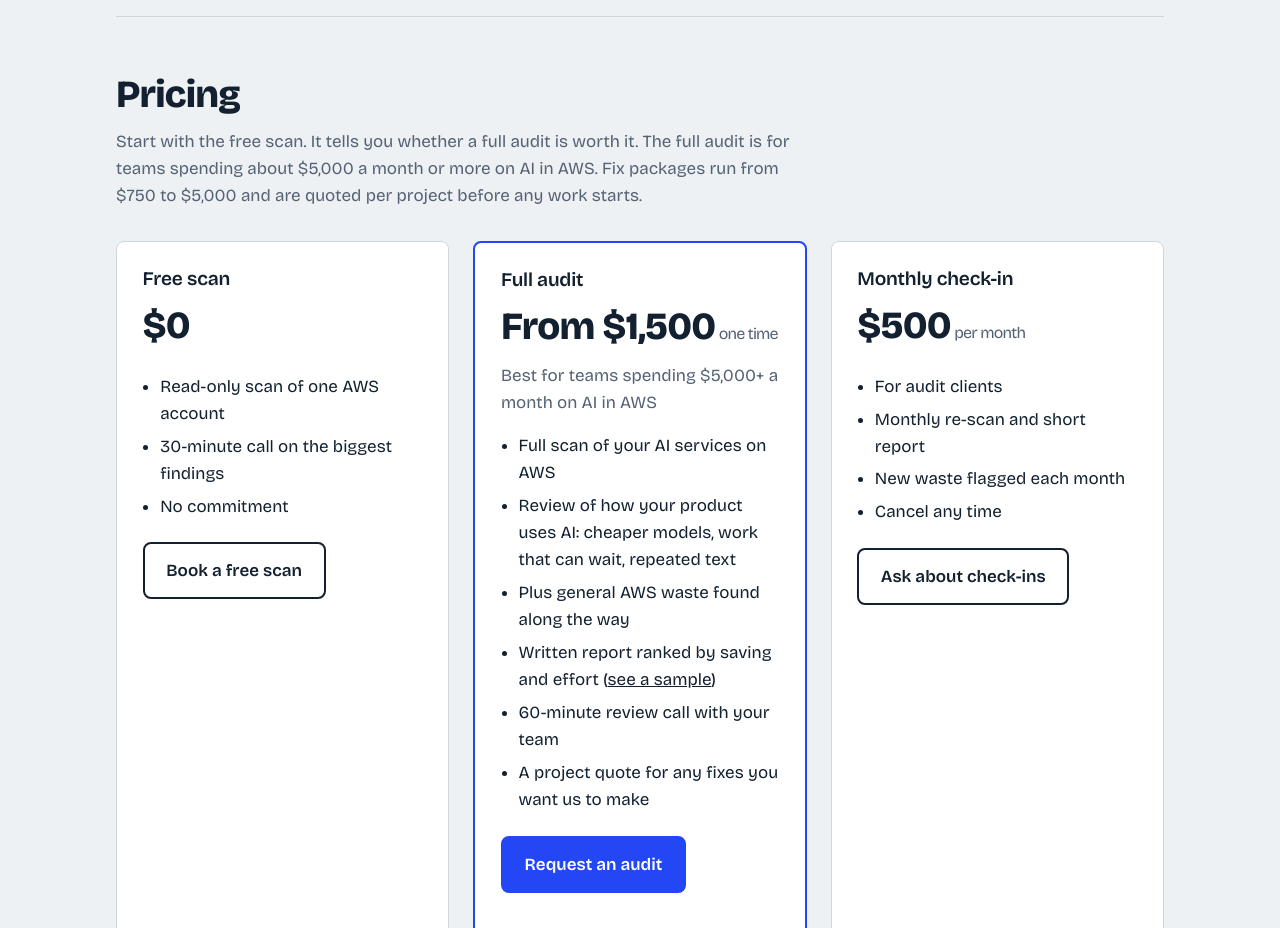
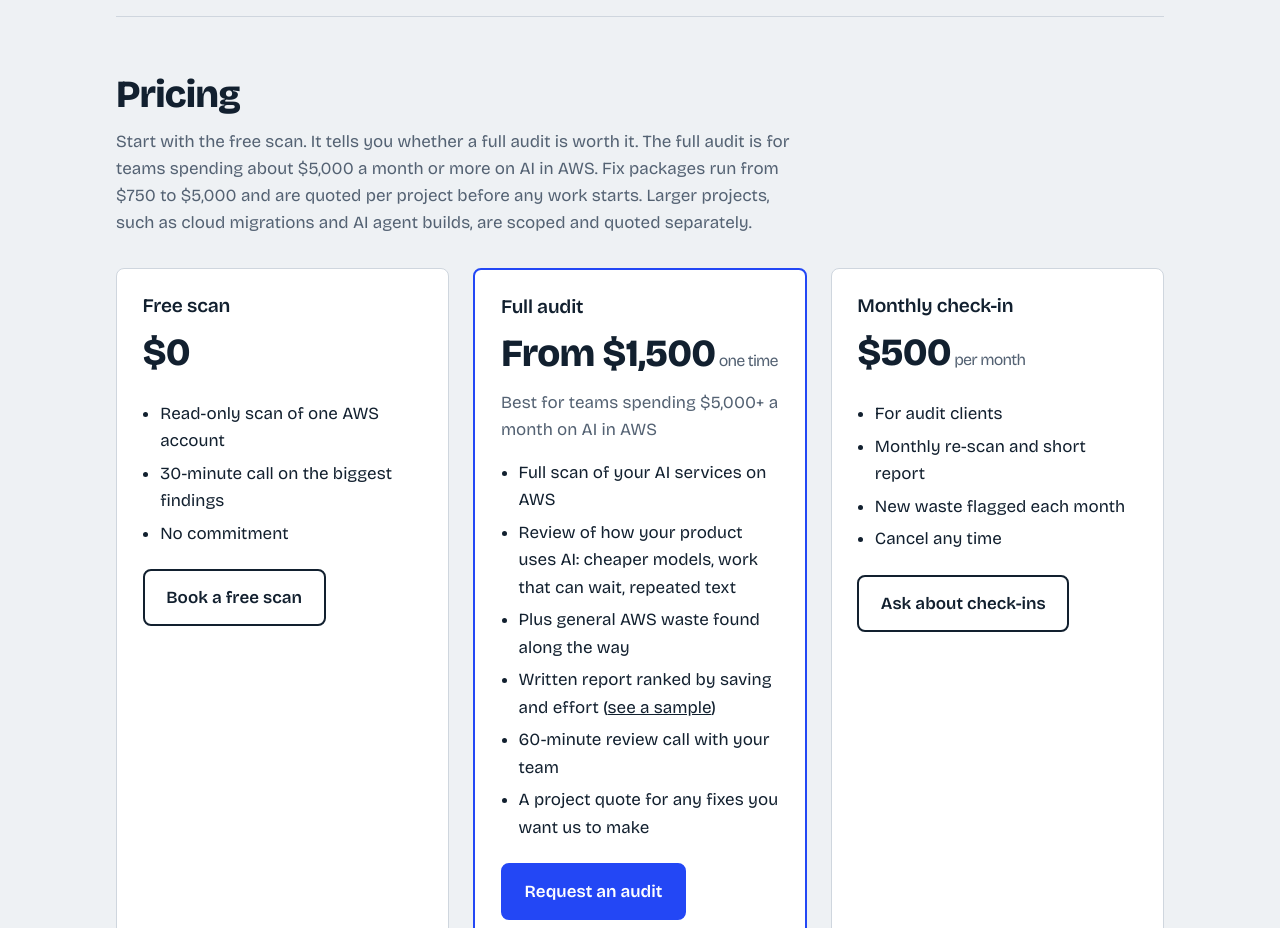
Before and after one commit to sumitgupta477/comptimize-site, a plain HTML site: page index.html in a window 1280 px wide. Shown: the part 5580-6508 px from the top of the page. Drawn offline with nearby package versions, Linux system fonts and the light colour scheme.

Commit message:
Note that larger projects are scoped and quoted separately
Co-Authored-By: Claude Fable 5.2 <noreply@anthropic.com>
Claude-Session: https://claude.ai/code/session_01Y4KkrwYSCRk7ZBxQRnbqa6

```diff
--- a/index.html
+++ b/index.html
@@ -413,7 +413,7 @@ sustainability:GetEstimatedWaterAllocationDimensionValues</pre>
 
     <section id="pricing">
       <h2>Pricing</h2>
-      <p class="muted">Start with the free scan. It tells you whether a full audit is worth it. The full audit is for teams spending about $5,000 a month or more on AI in AWS. Fix packages run from $750 to $5,000 and are quoted per project before any work starts.</p>
+      <p class="muted">Start with the free scan. It tells you whether a full audit is worth it. The full audit is for teams spending about $5,000 a month or more on AI in AWS. Fix packages run from $750 to $5,000 and are quoted per project before any work starts. Larger projects, such as cloud migrations and AI agent builds, are scoped and quoted separately.</p>
       <div class="plans">
         <div class="plan">
           <h3>Free scan</h3>
```
